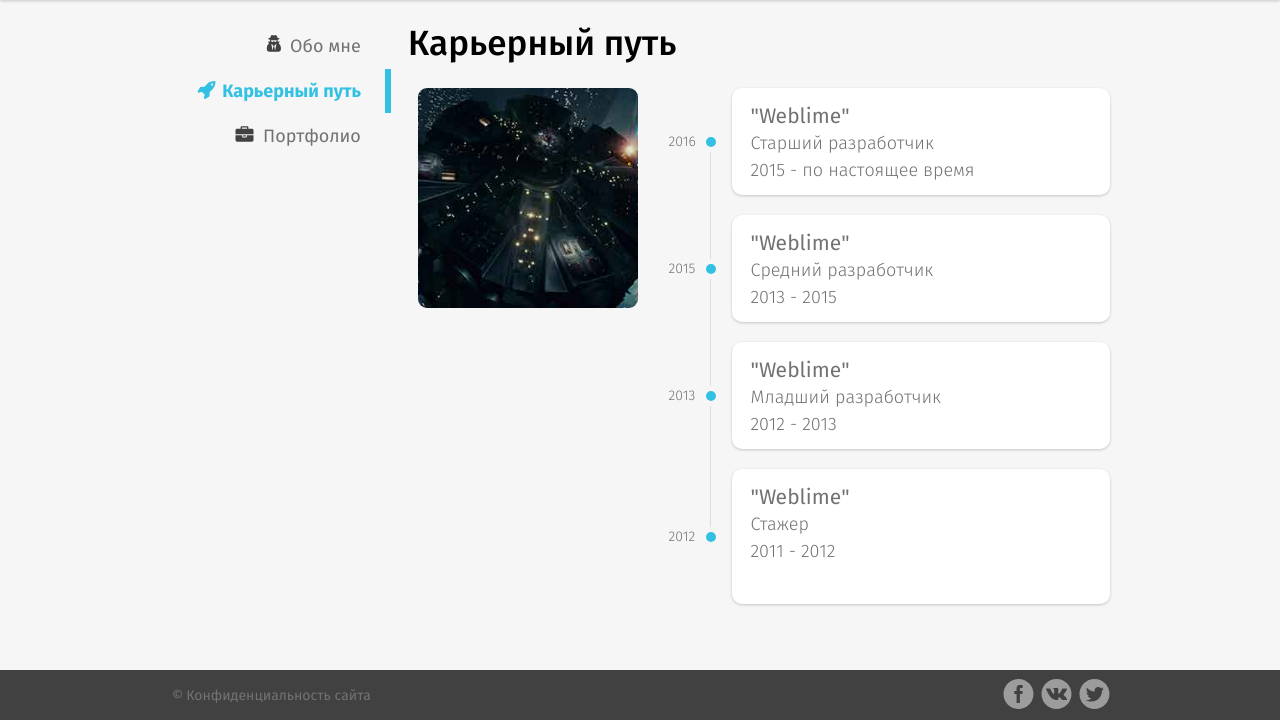
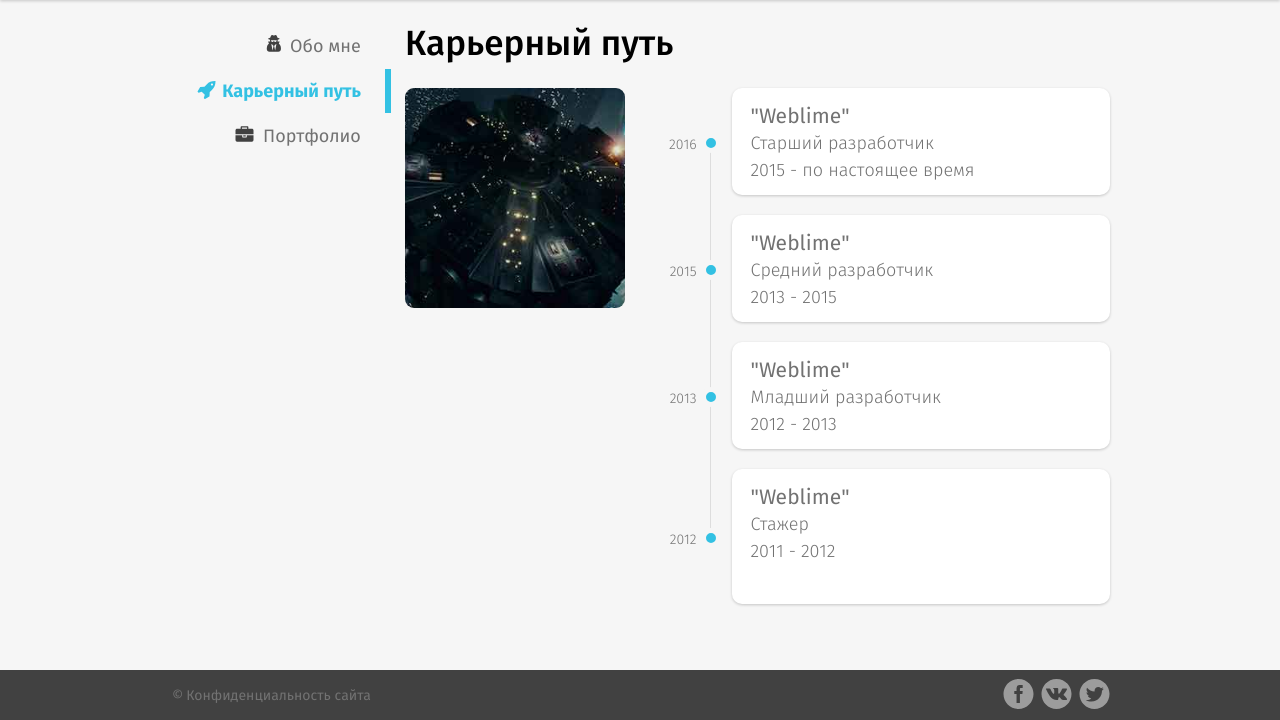
Before and after one commit to aleksey1lipkin/portfolio, a web app: file career.html in a window 1280 px wide. Shown: the part 80-800 px from the top of the page. Run offline with its HTML, style and script files only (its server is not run), Linux system fonts and the light colour scheme; style sheets or scripts are compiled from the project's sources.

Commit message:
fixed adaptive design

```diff
--- a/css/career.css
+++ b/css/career.css
@@ -36,17 +36,16 @@
   font-size: 35px;
   line-height: 1.286;
   margin-bottom: 22px;
-  padding-left: 3px;
   font-family: "Fira Sans Medium", sans-serif; }
 
 .main__content {
   display: flex;
-  flex-flow: row nowrap; }
+  flex-flow: row nowrap;
+  justify-content: space-between; }
 
 .sample-wrapper {
   width: 35%;
-  display: flex;
-  justify-content: center; }
+  display: flex; }
 
 .sample {
   overflow: hidden;
@@ -66,8 +65,7 @@
   align-items: flex-end; }
 
 .experience__item {
-  width: 82.6%;
-  max-width: 380px; }
+  width: 82.6%; }
 
 .post {
   position: relative;
@@ -104,27 +102,28 @@
   font-size: 14px;
   position: absolute;
   top: 50%;
-  left: -63px;
+  right: 100%;
+  margin-right: 35px;
+  margin-top: -4px;
   transition: all .3s ease-in;
-  transform: translateY(-50%);
   font-family: "Fira Sans Light", sans-serif; }
 
 .post__year::after {
   position: absolute;
-  top: -3px;
-  left: 32px;
+  display: block;
   width: 10px;
   height: 10px;
   content: '';
+  top: 50%;
+  right: -24px;
+  margin-top: -12px;
   transition: all .3s ease-in;
   border: 5px solid #f6f6f6;
   border-radius: 50%;
   background-color: #33c1e3; }
 
 .post:hover .post__year::after {
-  border-color: #94e0f2;
-  left: 43px;
-  top: -2px; }
+  border-color: #94e0f2; }
 
 .post__title {
   font-size: 21px;
@@ -148,9 +147,7 @@
 
 .post:hover .post__year {
   font-size: 17px;
-  left: -74px;
-  font-weight: 900;
-  padding: 0;
+  font-family: "Fira Sans Bold", sans-serif;
   color: #33c1e3; }
 
 @media screen and (max-width: 768px) {
--- a/sass/career.scss
+++ b/sass/career.scss
@@ -16,17 +16,16 @@ $red: #e85f61;
     font-size: 35px;
     line-height: 1.286;
     margin-bottom: 22px;
-    padding-left: 3px;
     @include firaSans(medium);
 }
 .main__content {
     display: flex;
     flex-flow: row nowrap;
+    justify-content: space-between;
 }
 .sample-wrapper {
     width: 35%;
     display: flex;
-    justify-content: center;
 }
 .sample {
     overflow: hidden;
@@ -47,7 +46,6 @@ $red: #e85f61;
 }
 .experience__item {
     width: 82.6%;
-    max-width: 380px;
 }
 .post {
     position: relative;
@@ -88,18 +86,21 @@ $red: #e85f61;
     font-size: 14px;
     position: absolute;
     top: 50%;
-    left: -63px;
+    right: 100%;
+    margin-right: 35px;
+    margin-top: -4px;
     transition: all .3s ease-in;
-    transform: translateY(-50%);
     @include firaSans(light);
 }
 .post__year::after {
     position: absolute;
-    top: -3px;
-    left: 32px;
+    display: block;
     width: 10px;
     height: 10px;
     content: '';
+    top: 50%;
+    right: -24px;
+    margin-top: -12px;
     transition: all .3s ease-in;
     border: 5px solid $grey;
     border-radius: 50%;
@@ -107,8 +108,6 @@ $red: #e85f61;
 }
 .post:hover .post__year::after {
     border-color: #94e0f2;
-    left: 43px;
-    top: -2px;
 }
 .post__title {
     font-size: 21px;
@@ -132,9 +131,7 @@ $red: #e85f61;
 }
 .post:hover .post__year {
     font-size: 17px;
-    left: -74px;
-    font-weight: 900;
-    padding: 0;
+    @include firaSans(bold);
     color: #33c1e3;
 }
 @media screen and (max-width: 768px) {
```
Also changed, not shown: css/about.css (+8 -5 lines), sass/about.scss (+6 -4 lines).
